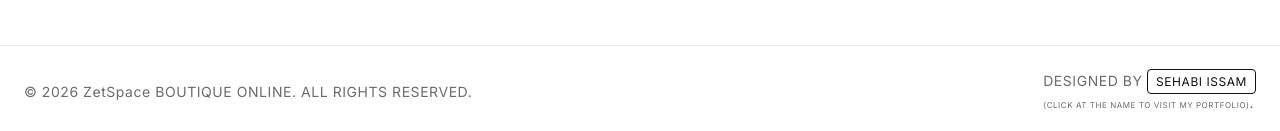
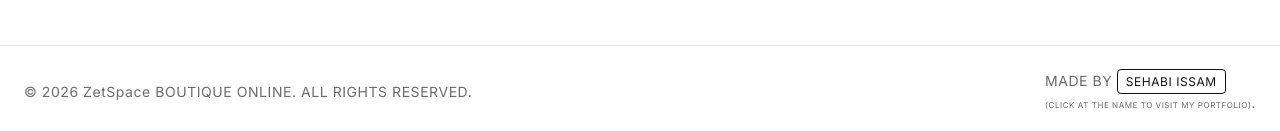
Before and after one commit to sehabiissam/ZetSpace, a React app: page index.html in a window 1280 px wide. Shown: the part 3945-4076 px from the top of the page. Built offline with nearby package versions, Linux system fonts and the light colour scheme; some packages are replaced by stand-ins of ours; no server answers; the database is empty; animation ran at ten frames a second.

Commit message:
Update index.html

```diff
--- a/index.html
+++ b/index.html
@@ -1318,7 +1318,7 @@
         </div>
         <div class="footer-bottom">
             <p>&copy; 2026 ZetSpace BOUTIQUE ONLINE. ALL RIGHTS RESERVED.</p>
-            <p>DESIGNED BY <a class="portfolio-link" href="https://sehabiissam.github.io/sehabiissam-portfolio/leon.html" target="_blank" rel="noopener noreferrer">SEHABI ISSAM </a><span class="small-text">
+            <p>MADE BY <a class="portfolio-link" href="https://sehabiissam.github.io/sehabiissam-portfolio/leon.html" target="_blank" rel="noopener noreferrer">SEHABI ISSAM </a><span class="small-text">
                 <br>
                 (CLICK AT THE NAME TO VISIT MY PORTFOLIO)</span>.</p>
         </div>
```
